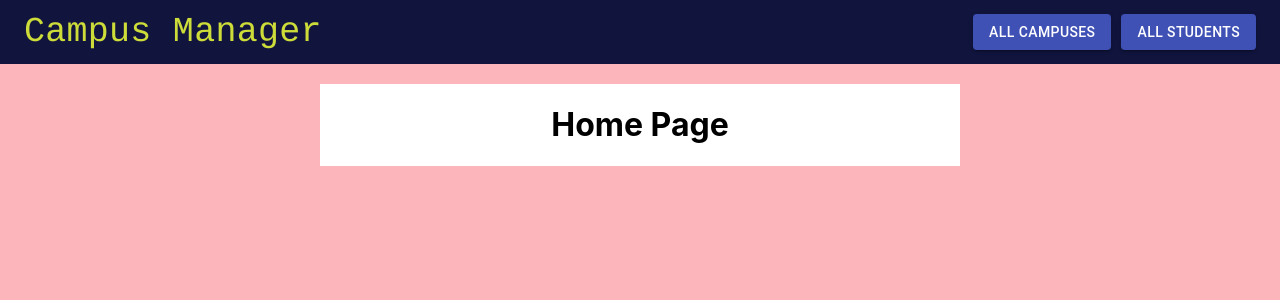
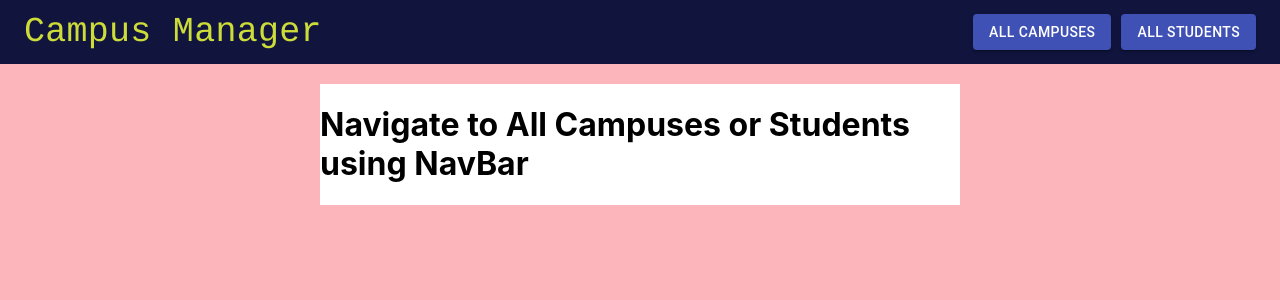
Before and after one commit to khinshankhan/campus-manager, a React (Create React App) app in the folder frontend/: page / in a window 1280 px wide. Shown: the top 300 px of the page. Built offline with nearby package versions, Linux system fonts and the light colour scheme.

Commit message:
change home page text

```diff
--- a/frontend/src/components/views/HomePageView.jsx
+++ b/frontend/src/components/views/HomePageView.jsx
@@ -18,7 +18,7 @@ const HomePageView = () => {
     <>
       <NavBarView />
       <br />
-      <div className={classes.greeting}><h1>Home Page</h1></div>
+      <div className={classes.greeting}><h1>Navigate to All Campuses or Students using NavBar</h1></div>
     </>
   );
 };
```
